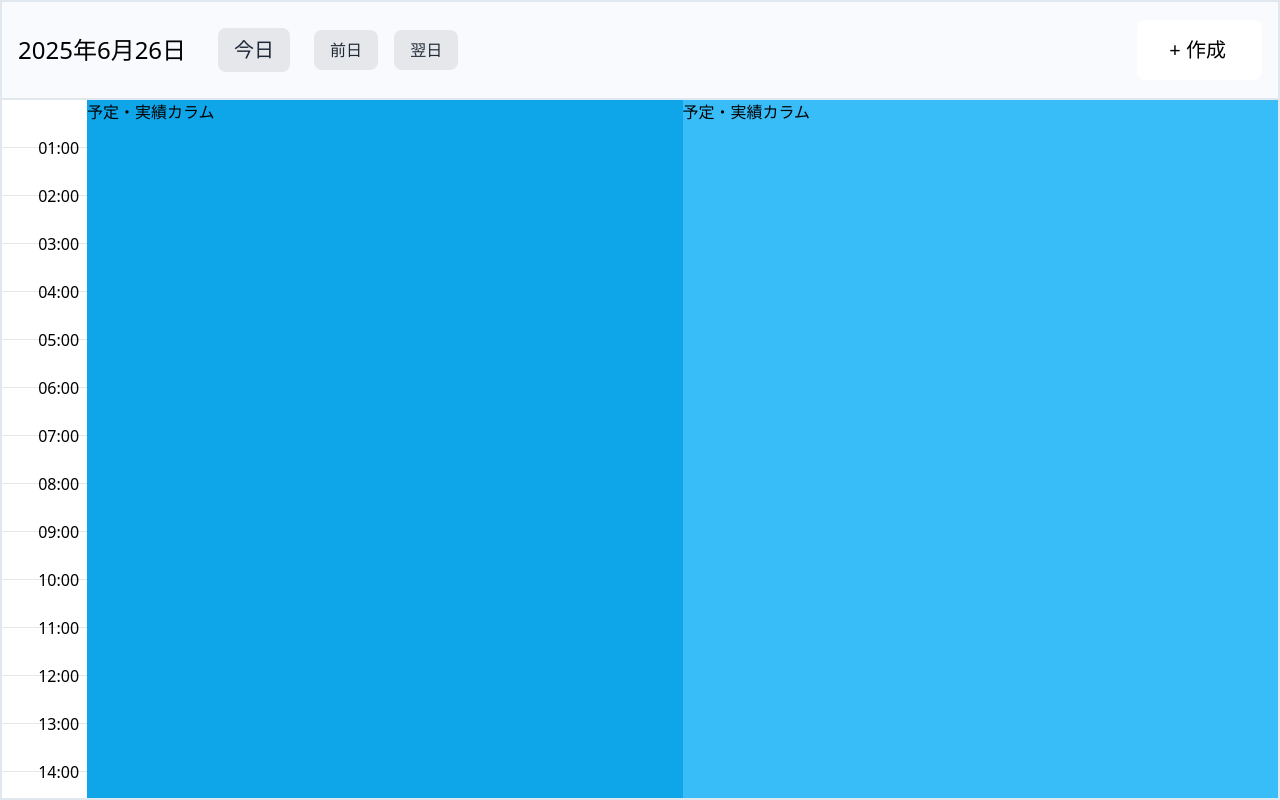
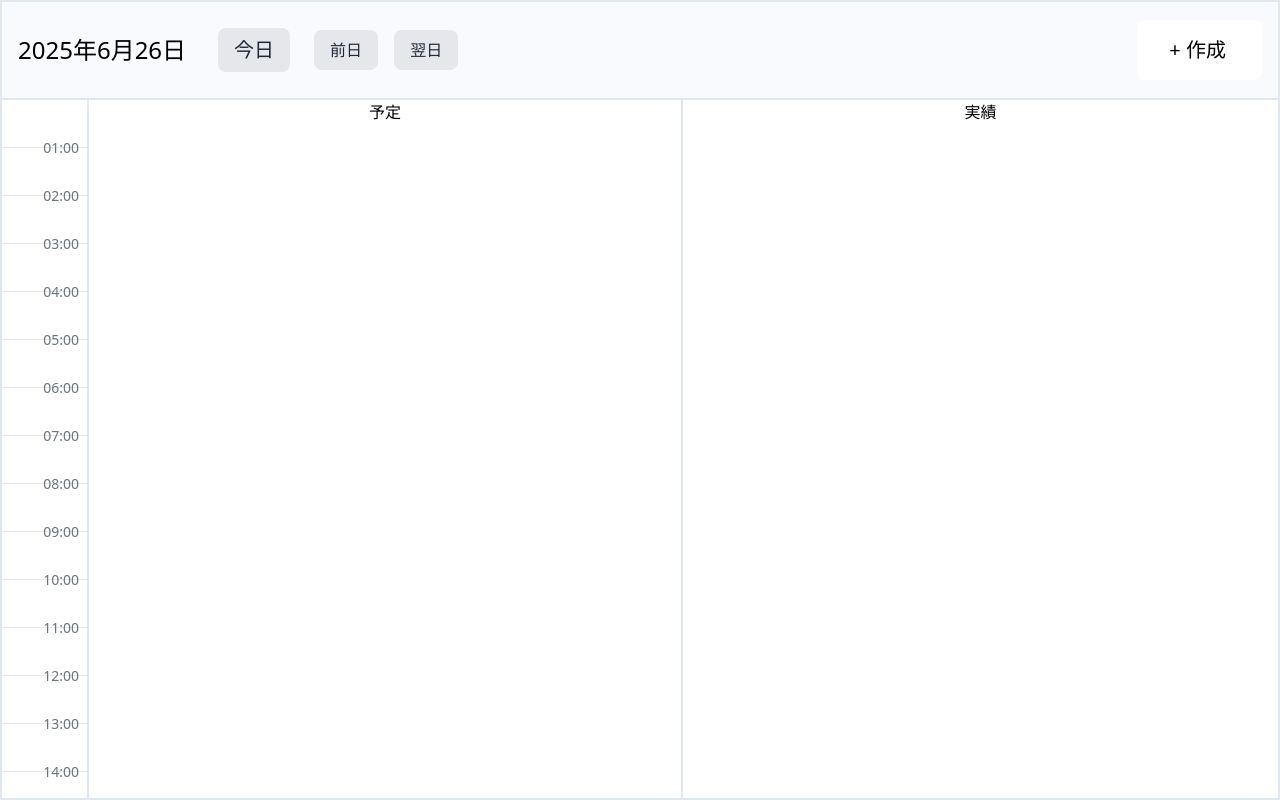
Before and after one commit to barsea/schedpoint, a Vue app in the folder frontend/: page / in a window 1280 px wide. Built offline with nearby package versions, Linux system fonts and the light colour scheme.

Commit message:
予定・実績カラムScheduleViewからタイトルを取得、TimeAxisテキストのサイズや色修正

```diff
--- a/frontend/src/components/ScheduleColumn.vue
+++ b/frontend/src/components/ScheduleColumn.vue
@@ -1,8 +1,13 @@
 <template>
-  予定・実績カラム
+  <div>
+    <h2 class="text-center">{{ title }}</h2>
+  </div>
 </template>
 
 <script setup>
+  defineProps({
+    title: String
+  })
 </script>
 
 <style scoped>
--- a/frontend/src/components/TimeAxis.vue
+++ b/frontend/src/components/TimeAxis.vue
@@ -5,7 +5,7 @@
       :key="index"
       class="relative h-12 pr-2 text-right border-b border-gray-200"
     >
-      <span class="relative -top-[12px]">
+      <span class="relative text-sm text-gray-500 -top-[13px]">
         {{ text }}
       </span>
     </div>
--- a/frontend/src/views/ScheduleView.vue
+++ b/frontend/src/views/ScheduleView.vue
@@ -9,11 +9,11 @@
       <div class="w-[100px] min-h-[1152px] flex-grow bg-white">
         <TimeAxis />
       </div>
-      <div class="w-[700px] min-h-[1152px] flex-grow bg-sky-500">
-        <ScheduleColumn />
+      <div class="w-[700px] min-h-[1152px] flex-grow bg-white border-x-2 border-[#e1e7ee]">
+        <ScheduleColumn title="予定" />
       </div>
-      <div class="w-[700px] min-h-[1152px] flex-grow bg-sky-400">
-        <ScheduleColumn />
+      <div class="w-[700px] min-h-[1152px] flex-grow bg-white">
+        <ScheduleColumn title="実績" />
       </div>
     </div>
 
```
